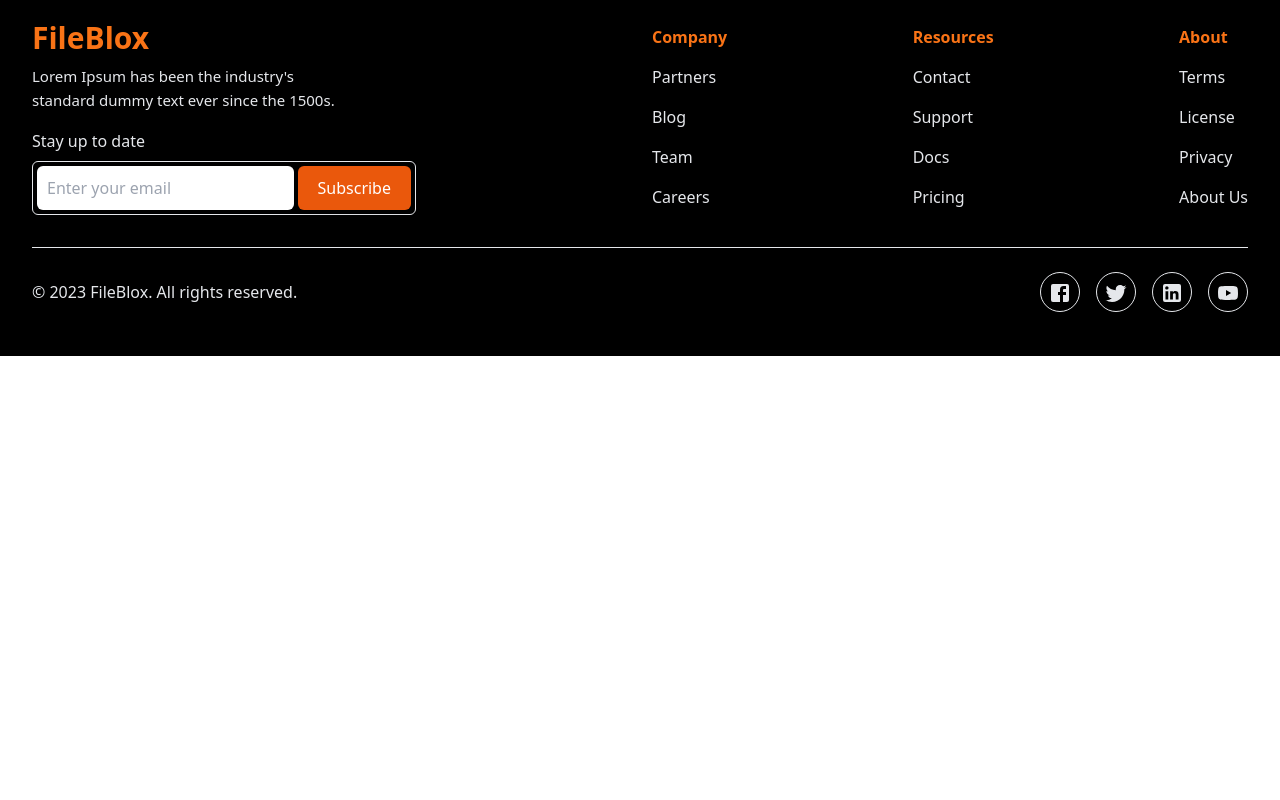
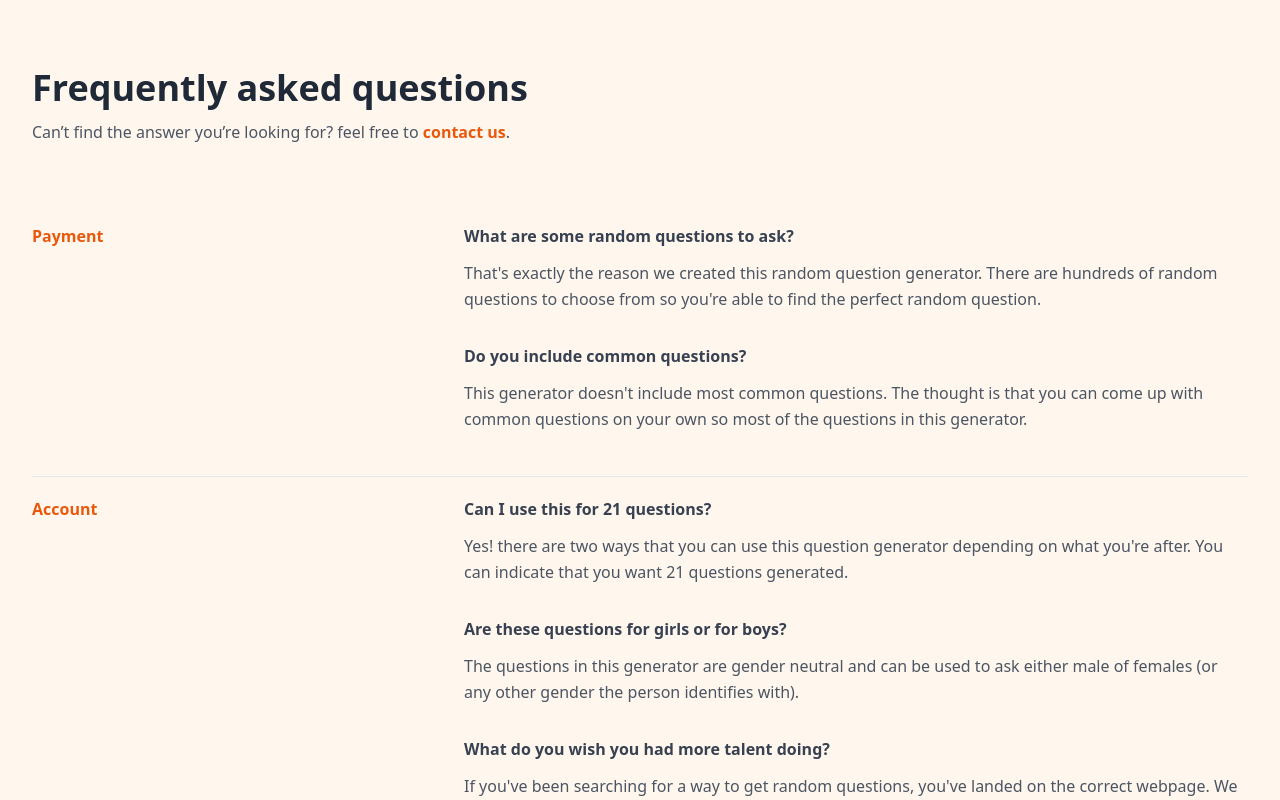
Before and after one commit to raldblox/fileblox, a Next.js app in the folder react-web-app/: page / in a window 1280 px wide. Shown: the part 4140-4940 px from the top of the page. Before the commit the page ends 4496 px from the top, so only its background shows below. Built offline with nearby package versions, Linux system fonts and the light colour scheme.

Commit message:
Added faqs section

```diff
--- /dev/null
+++ b/react-web-app/components/sections/FaqsSection.js
@@ -0,0 +1,95 @@
+export default () => {
+
+    const faqsList = [
+        {
+            label: "Payment",
+            qas: [
+                {
+                    q: "What are some random questions to ask?",
+                    a: "That's exactly the reason we created this random question generator. There are hundreds of random questions to choose from so you're able to find the perfect random question."
+                },
+                {
+                    q: "Do you include common questions?",
+                    a: "This generator doesn't include most common questions. The thought is that you can come up with common questions on your own so most of the questions in this generator."
+                },
+            ]
+        },
+        {
+            label: "Account",
+            qas: [
+                {
+                    q: "Can I use this for 21 questions?",
+                    a: "Yes! there are two ways that you can use this question generator depending on what you're after. You can indicate that you want 21 questions generated."
+                },
+                {
+                    q: "Are these questions for girls or for boys?",
+                    a: "The questions in this generator are gender neutral and can be used to ask either male of females (or any other gender the person identifies with)."
+                },
+                {
+                    q: "What do you wish you had more talent doing?",
+                    a: "If you've been searching for a way to get random questions, you've landed on the correct webpage. We created the Random Question Generator to ask you as many random questions as your heart desires."
+                }
+            ]
+        },
+        {
+            label: "License",
+            qas: [
+                {
+                    q: "What's something that was completely out-of-character that you did?",
+                    a: "It is a long established fact that a reader will be distracted by the readable content of a page when looking at its layout."
+                }
+            ]
+        },
+    ]
+
+    return (
+        <section className='py-14 bg-orange-50'>
+            <div className="max-w-screen-xl mx-auto px-4 md:px-8">
+                <div className="max-w-lg">
+                    <h3 className='mt-3 text-gray-800 text-3xl font-bold sm:text-4xl'>
+                        Frequently asked questions
+                    </h3>
+                    <div className='mt-3 text-gray-600 dark:text-gray-400'>
+                        <p>
+                            Can’t find the answer you’re looking for? feel free to{" "}
+                            <a
+                                className='text-orange-600 font-semibold whitespace-nowrap'
+                                href='support@fileblox.com'>
+                                contact us
+                            </a>
+                            .
+                        </p>
+                    </div>
+                </div>
+                <div className='mt-12 divide-y sm:mt-20'>
+                    {
+                        faqsList.map((list, idx) => (
+                            <div key={idx} className="py-5 gap-x-12 first:pt-0 sm:flex">
+                                <div className="max-w-sm pt-8 pb-6 sm:pt-0 lg:flex-grow">
+                                    <h4 className="text-orange-600 font-semibold">
+                                        {list.label}
+                                    </h4>
+                                </div>
+                                <ul className='flex-1 space-y-6 sm:last:pb-6 sm:space-y-8'>
+                                    {list.qas.map((item, idx) => (
+                                        <li
+                                            key={idx}>
+                                            <summary
+                                                className="flex items-center justify-between font-semibold text-gray-700">
+                                                {item.q}
+                                            </summary>
+                                            <p
+                                                dangerouslySetInnerHTML={{ __html: item.a }}
+                                                className='mt-3 text-gray-600 leading-relaxed'>
+                                            </p>
+                                        </li>
+                                    ))}
+                                </ul>
+                            </div>
+                        ))
+                    }
+                </div>
+            </div>
+        </section>
+    );
+};
--- a/react-web-app/pages/index.js
+++ b/react-web-app/pages/index.js
@@ -5,6 +5,7 @@ import FeatureSection from '@/components/sections/FeatureSection'
 import StatsSection from '@/components/sections/StatsSection'
 import Testimonials from '@/components/sections/Testimonials'
 import PricingSection from '@/components/sections/PricingSection'
+import FaqsSection from '@/components/sections/FaqsSection'
 
 const inter = Inter({ subsets: ['latin'] })
 
@@ -16,6 +17,7 @@ export default function Home() {
       <StatsSection />
       <Testimonials />
       <PricingSection />
+      <FaqsSection />
     </>
   )
 }
```
